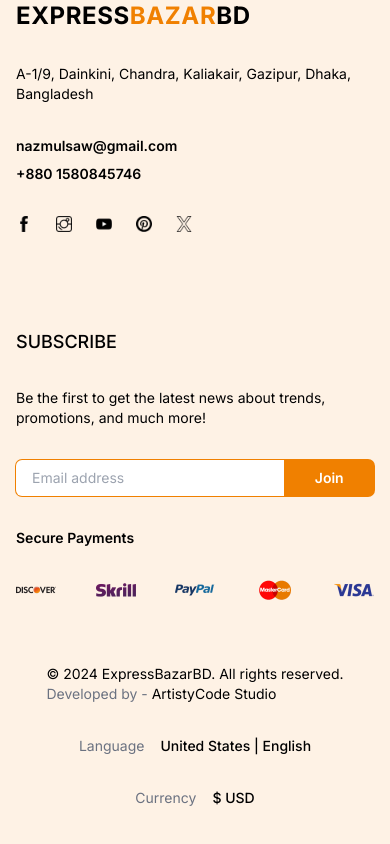
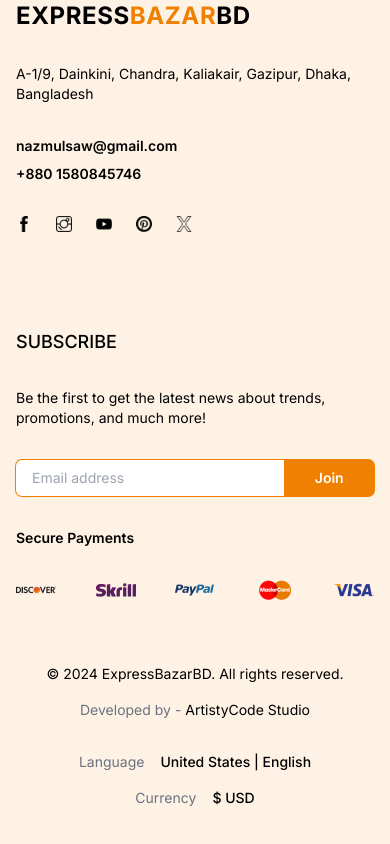
Before and after one commit to ninazmul/nextjs-ecommerce-store, a Next.js app: page / in a window 390 px wide. Shown: the part 5224-6068 px from the top of the page. Built offline with nearby package versions, Linux system fonts and the light colour scheme.

Commit message:
footer updated

```diff
--- a/src/components/Footer.tsx
+++ b/src/components/Footer.tsx
@@ -104,7 +104,7 @@ export default function Footer() {
       </div>
       {/* Bottom */}
       <div className="flex flex-col md:flex-row items-center justify-between gap-8 mt-16">
-        <div className="flex flex-col">
+        <div className="flex flex-col items-center md:items-start gap-4 md:gap-0">
           <p>
             {" "}
             &copy; {new Date().getFullYear()} ExpressBazarBD. All rights
@@ -117,7 +117,7 @@ export default function Footer() {
             </Link>
           </div>
         </div>
-        <div className="flex flex-col gap-8 md:flex-row justify-center items-center">
+        <div className="flex flex-col gap-4 md:gap-8 md:flex-row justify-center items-center">
           <div className="flex items-center md:flex-col">
             <p className="text-gray-500 mr-4">Language</p>
             <p className="font-medium">United States | English</p>
```
